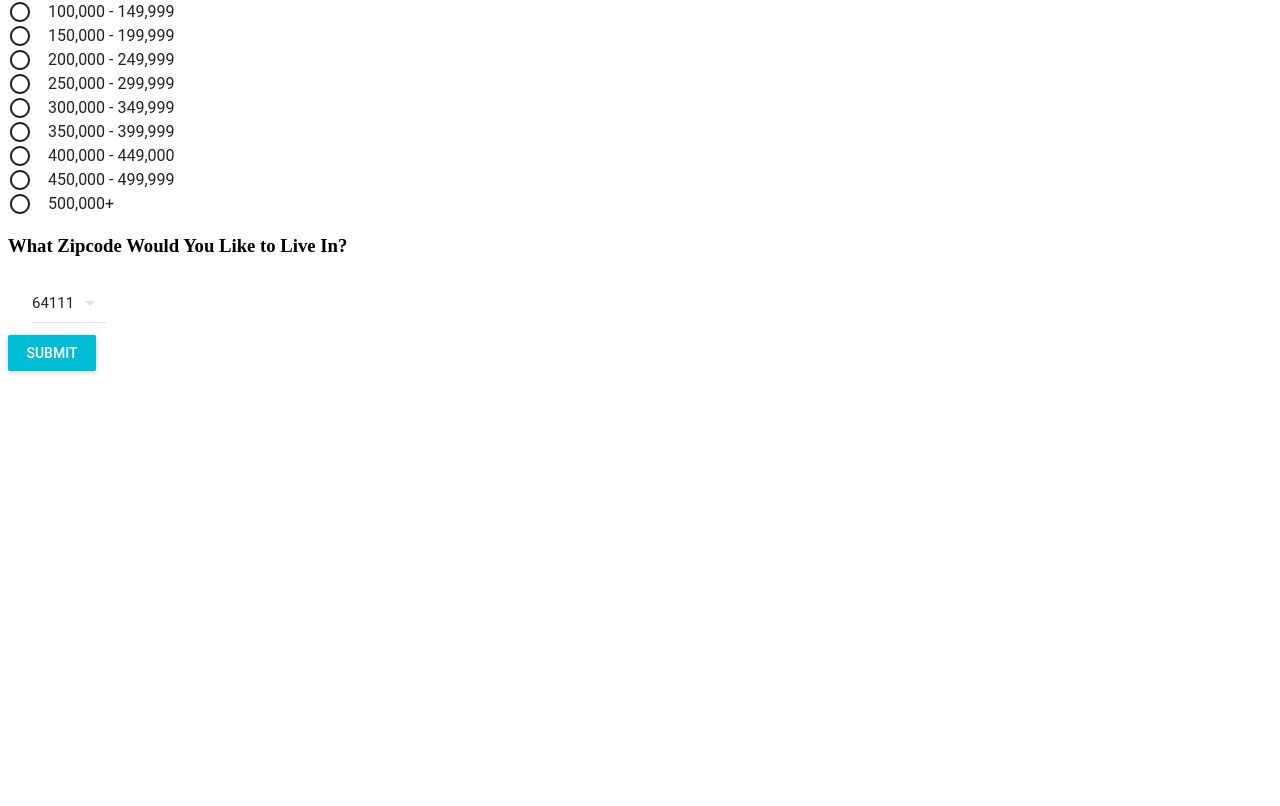
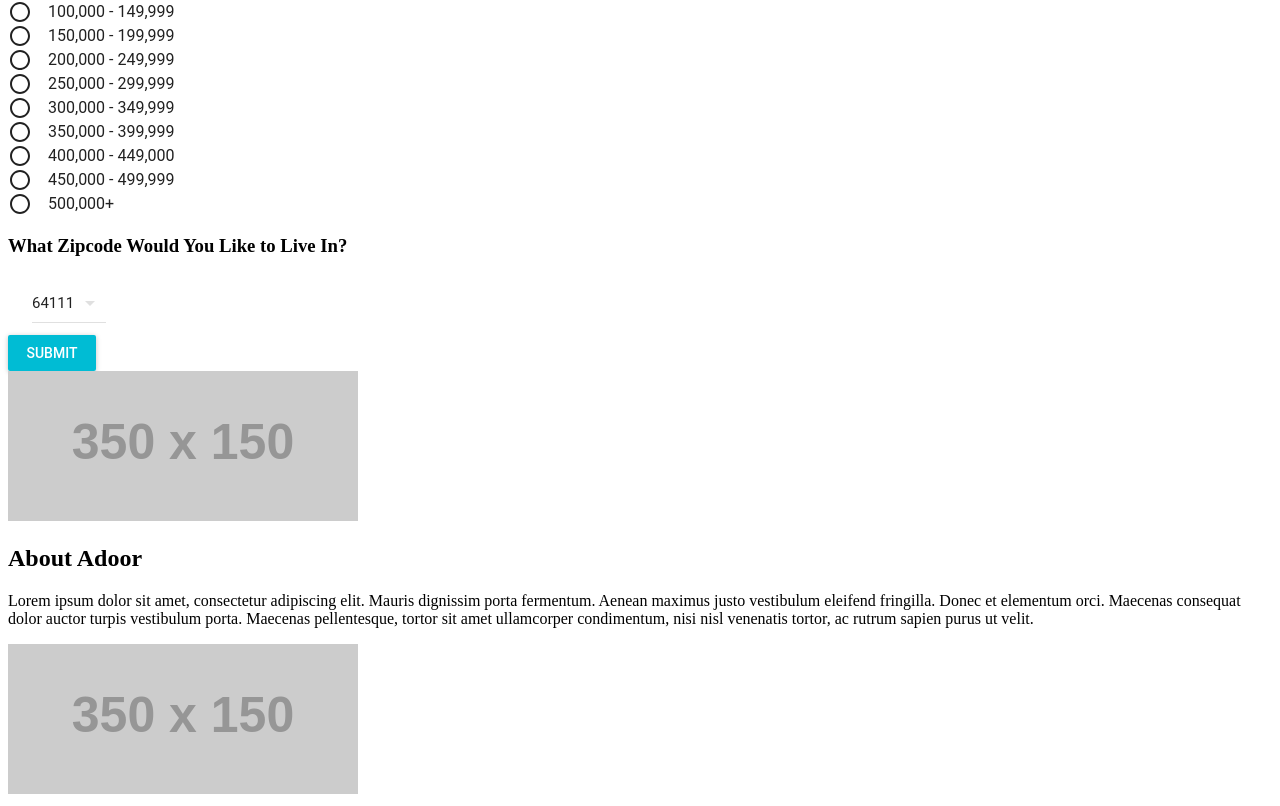
Before and after one commit to Afrothundr/adoor, a React (Create React App) app in the folder client/: page / in a window 1280 px wide. Shown: the part 952-1758 px from the top of the page. Before the commit the page ends 1331 px from the top, so only its background shows below. Built offline with nearby package versions, Linux system fonts and the light colour scheme.

Commit message:
added standard side bar and placeholder in app.js

```diff
--- a/client/src/App.js
+++ b/client/src/App.js
@@ -1,12 +1,15 @@
 import React from "react";
 import MuiThemeProvider from 'material-ui/styles/MuiThemeProvider';
 import UserPrefQuiz from './components/UserPrefQuiz/UserPrefQuiz';
+import StandardSideBar from './components/standardSideBar/standardSideBar';
 
 const App = props => {
   return (
     <MuiThemeProvider>
       <UserPrefQuiz />
+      <StandardSideBar />
     </MuiThemeProvider>
+
   );
 }
 
--- a/client/src/components/standardSideBar/standardSidebar.js
+++ b/client/src/components/standardSideBar/standardSidebar.js
@@ -0,0 +1,27 @@
+import React, { Component } from "react";
+import ReactDOM from 'react-dom';
+
+// placeholder image. need to exchange with logo image
+const logo = "http://via.placeholder.com/350x150";
+// placeholder image. Need to echange with a stock image of a home
+const stockImg = "http://via.placeholder.com/350x150";
+const tagLineHeader = "About Adoor"
+const tagLineText = "Lorem ipsum dolor sit amet, consectetur adipiscing elit. Mauris dignissim porta fermentum. Aenean maximus justo vestibulum eleifend fringilla. Donec et elementum orci. Maecenas consequat dolor auctor turpis vestibulum porta. Maecenas pellentesque, tortor sit amet ullamcorper condimentum, nisi nisl venenatis tortor, ac rutrum sapien purus ut velit.";
+
+class StandardSideBar extends Component {
+    render() {
+        return (
+          <div className="standard-sidebar">
+           <div><img src={logo} /></div>
+           <div>
+               <h2>{tagLineHeader}</h2>
+               <p>{tagLineText}</p>
+           </div>
+           <div><img src={stockImg} /></div>
+          </div>
+        );
+      }
+
+    }
+
+export default StandardSideBar;
```
Also changed, not shown: client/src/components/matchingSideBar/matchingSideBar.js (added).
